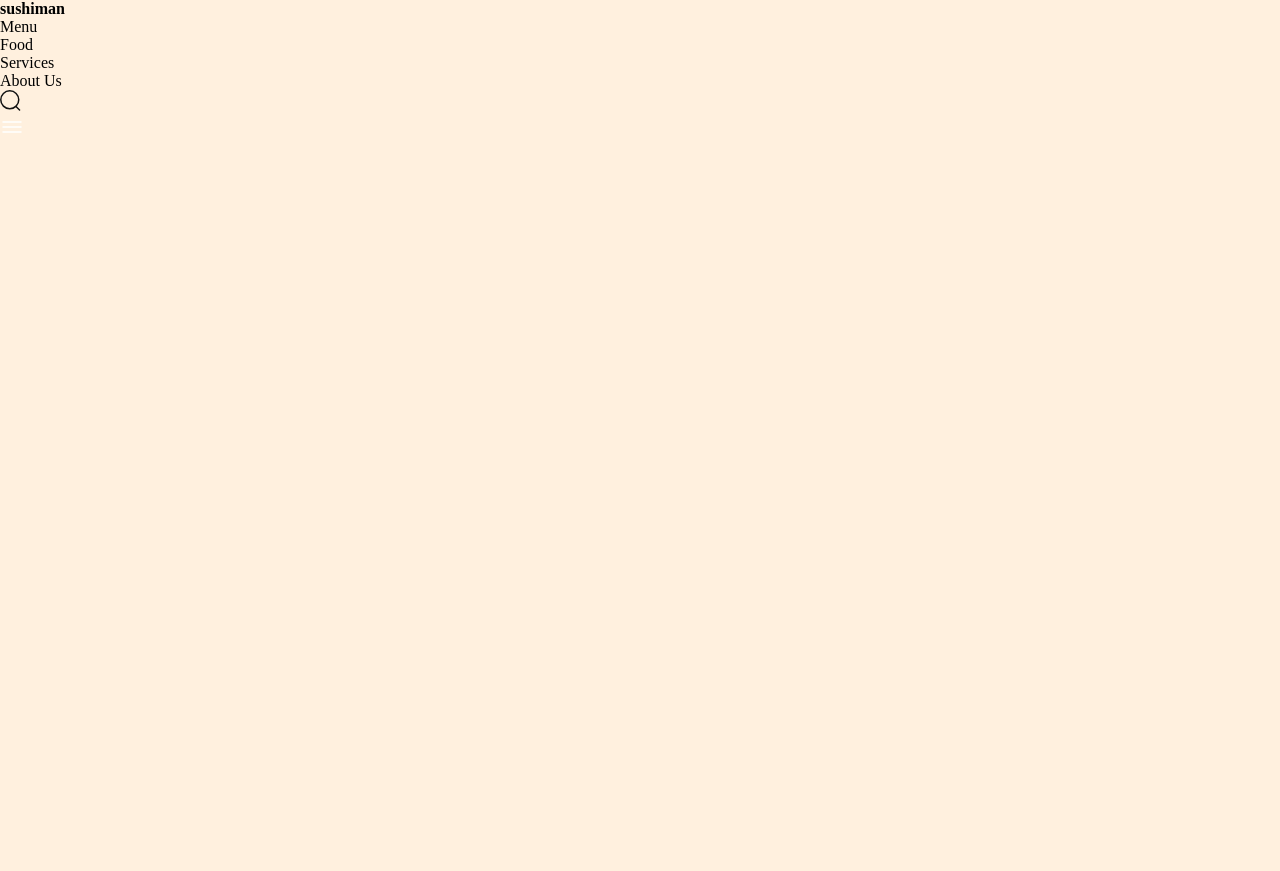
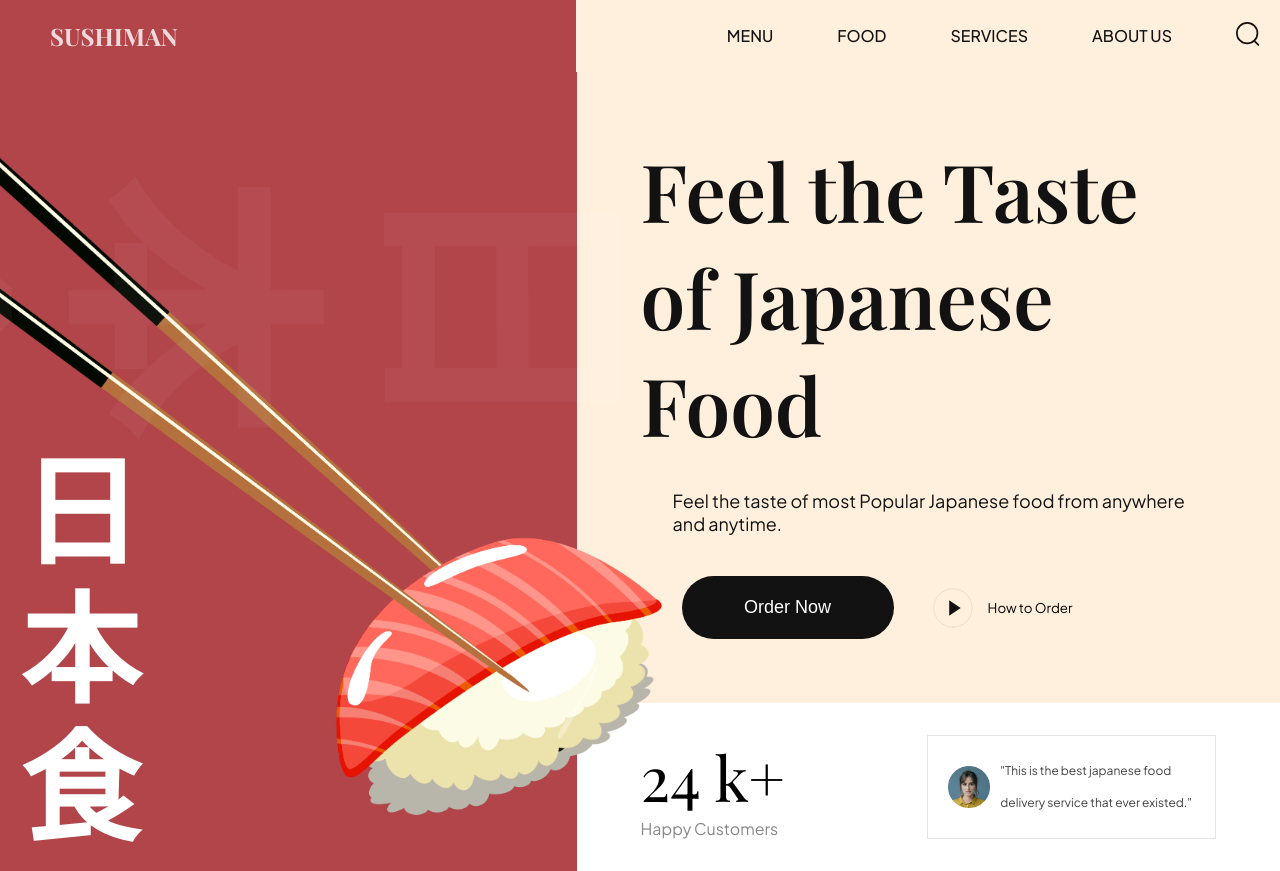
Before and after one commit to aayushrijalhere/sushi-themed-website, a website built with Vite: page index.html in a window 1280 px wide. Before the commit the page ends 800 px from the top, so only its background shows below. Built offline with nearby package versions, Linux system fonts and the light colour scheme.

Commit message:
Header and Hero Section

```diff
--- /dev/null
+++ b/css/sections/header.css
@@ -0,0 +1,66 @@
+.header__nav {
+    display: flex;
+    overflow: hidden;
+  }
+
+  .header__logo {
+    flex: 1;
+    display: flex;
+
+    position: relative;
+    padding: 20px;
+  }
+
+  .header__logo-overlay {
+    position: absolute;
+    inset: 0;
+    width: 100%;
+
+    background-color: var(--primary-color);
+    z-index: -1;
+  }
+
+  .header__logo h4 {
+    padding-left: 30px;
+
+    font-weight: 700;
+    font-size: 24px;
+    text-transform: uppercase;
+    font-family: var(--playfair-display);
+    color: #fff;
+    opacity: 0.8;
+  }
+
+  .header__menu, .header__menu-mobile {
+    padding: 20px;
+    flex: 1.24;
+    display: flex;
+    align-items: center;
+    justify-content: flex-end;
+    gap: 64px;
+
+    list-style: none;
+  }
+
+  .header__menu li {
+    font-weight: 500;
+    font-family: var(--plus-jakarta-sans);
+    color: var(--secondary-color);
+    font-size: 16px;
+    text-transform: uppercase;
+    line-height: 20px;
+    cursor: pointer;
+
+  }
+
+  .header__menu li img {
+    width: 24px;
+    height: 24px;
+    object-fit: contain;
+  }
+
+  .header__menu-mobile {
+    display: none;
+    gap: 20px;
+    position: relative;
+  }
--- /dev/null
+++ b/css/sections/hero.css
@@ -0,0 +1,146 @@
+.hero {
+    display: flex;
+    min-height: calc(100vh - 74px);
+    overflow: hidden;
+  }
+
+  .hero-image {
+    flex: 1;
+    display: flex;
+    flex-direction: column;
+
+    position: relative;
+    z-index: 5
+  }
+
+  .hero-image img {
+    width: 120%;
+    height: 100%;
+    object-fit: contain;
+  }
+
+  .hero-image__overlay {
+    position: absolute;
+    inset: 0;
+    width: 100%;
+    background-color: var(--primary-color);
+    z-index: -1;
+  }
+   .hero-image h2{
+    position: absolute;
+    bottom: 0;
+    padding: 20px;
+    font-family: var(--playfair-display);
+    font-weight: 700;
+    font-size: 120px;
+    line-height: 138px;
+    color: #fff;
+   }
+  .hero-content{
+    flex: 1.22;
+    display: flex;
+     justify-content: space-between;
+     flex-direction: column;
+  }
+  .hero-content-info{
+    padding: 64px;
+    flex: 1;
+    display: flex;
+    justify-content: center;
+    flex-direction: column;
+  }
+  .hero-content-info h1{
+    font-size: 80px;
+    font-weight: 600;
+font-family: var(--playfair-display);
+color: var(--secondary-color);
+  }
+  .hero-content-info p{
+    margin: 32px 0 0 32px;
+    font-family: var(--plus-jakarta-sans);
+    color: var(--secondary-color);
+    font-size: 18px;
+    font-weight: 400;
+}
+.hero-content__buttons{
+      margin: 41px 0 0 41px;
+display: flex;
+flex-wrap: wrap;
+gap: 36px;
+  }
+  .hero-content__order-button{
+    padding: 20px;
+        border-radius: 36px;
+        min-width: 212px;
+        outline: none;
+        border: none;
+    background-color: var(--secondary-color);
+    cursor: pointer;
+    color: #fff;
+    font-weight: 500;
+    font-size: 18px;
+    line-height: 23px;
+  }
+  .hero-content__play-button{
+    border: none;
+    outline: none;
+    background: transparent;
+    display: flex;
+    align-items: center;
+    line-height: 19px;
+    color: var(--black-200);
+    font-family: var(--plus-jakarta-sans);
+    cursor: pointer;
+  }
+  .hero-content__play-button img{
+    margin-right: 12px;
+    width: 46px;
+    height: 46px;
+    object-fit: contain;
+  }
+  .hero-content__testimonial{
+    padding: 32px 64px;
+    display: flex;
+    flex-wrap: wrap;
+    gap: 20px;
+    background-color: var(--color-white);
+  }
+
+.hero-content__customer{
+    flex: 1;
+    gap: 10px;
+}
+.hero-content__customer h4{
+    font-size: 62px;
+    font-weight: 400;
+    font-family: var(--playfair-display);
+}
+.hero-content__customer p{
+    font-size: 16px;
+    font-weight: 400;
+    font-family: var(--plus-jakarta-sans);
+color: var(--secondary-color);
+opacity: 0.5;
+}
+.hero-content__review{
+    flex: 1;
+    display: flex;
+    align-items: center;
+    gap: 10px;
+    padding-left: 20px;
+    border: 1px solid rgba(2,2,2,0.1);
+    min-width: 200px;
+}
+.hero-content__review img{
+    width: 42px;
+    height: 42px;
+    object-fit: contain;
+}
+.hero-content__review p{
+font-size: 12px;
+font-weight: 400;
+line-height: 32px;
+font-family: var(--plus-jakarta-sans);
+color: var(--secondary-color);
+opacity: 0.8;
+}
--- a/css/style.css
+++ b/css/style.css
@@ -2,13 +2,8 @@
 @import url("https://fonts.googleapis.com/css2?family=Plus+Jakarta+Sans:wght@200;300;400;500;600;700;800&display=swap");
 
 /* other css file imports */
-/* @import url("sections/header.css");
+@import url("sections/header.css");
 @import url("sections/hero.css");
-@import url("sections/about.css");
-@import url("sections/popular.css");
-@import url("sections/trending.css");
-@import url("sections/subscribe.css");
-@import url("sections/footer.css"); */
 
 /* CSS variables for reusablity across all files (including above imported) */
 :root {
@@ -46,12 +41,6 @@ a {
   color: inherit;
 }
 
-
-.flex-center {
-  display: flex;
-  justify-content: center;
-  align-items: center;
-}
 
 .flex-between {
   display: flex;
--- a/index.html
+++ b/index.html
@@ -11,7 +11,7 @@
     <header>
       <nav class="header__nav">
         <div class="header__logo">
-          <h4>sushiman</h4>
+          <h4>Sushiman</h4>
           <div class="header__logo-overlay"></div>
         </div>
         <ul class="header__menu">
@@ -39,6 +39,45 @@
         </ul>
       </nav>
     </header>
+    <section class="hero">
+      <div class="hero-image">
+        <img src="assets/sushi-1.png" alt="Sushi" />
+        <h2>
+          日 <br />
+          本 <br />
+          食
+        </h2>
+        <div class="hero-image__overlay"></div>
+      </div>
+      <div class="hero-content">
+        <div class="hero-content-info">
+          <h1>Feel the Taste of Japanese Food</h1>
+          <p>
+            Feel the taste of most Popular Japanese food from anywhere and
+            anytime.
+          </p>
+          <div class="hero-content__buttons">
+            <button class="hero-content__order-button">Order Now</button>
+            <button class="hero-content__play-button">
+              <img src="assets/play-circle.svg" alt="play" />How to Order
+            </button>
+          </div>
+        </div>
+        <div class="hero-content__testimonial">
+          <div class="hero-content__customer flex-center">
+            <h4>24 <span>k+</span></h4>
+            <p>Happy Customers</p>
+          </div>
+          <div class="hero-content__review">
+            <img src="assets/user.png" alt="User" />
+            <p>
+              "This is the best japanese food delivery service that ever
+              existed."
+            </p>
+          </div>
+        </div>
+      </div>
+    </section>
     <script src="js/script.js" type="module"></script>
   </body>
 </html>
```
Also changed, not shown: css/sections/about.css (added), css/sections/footer.css (added), css/sections/popular.css (added), css/sections/subscribe.css (added), css/sections/trending.css (added).
